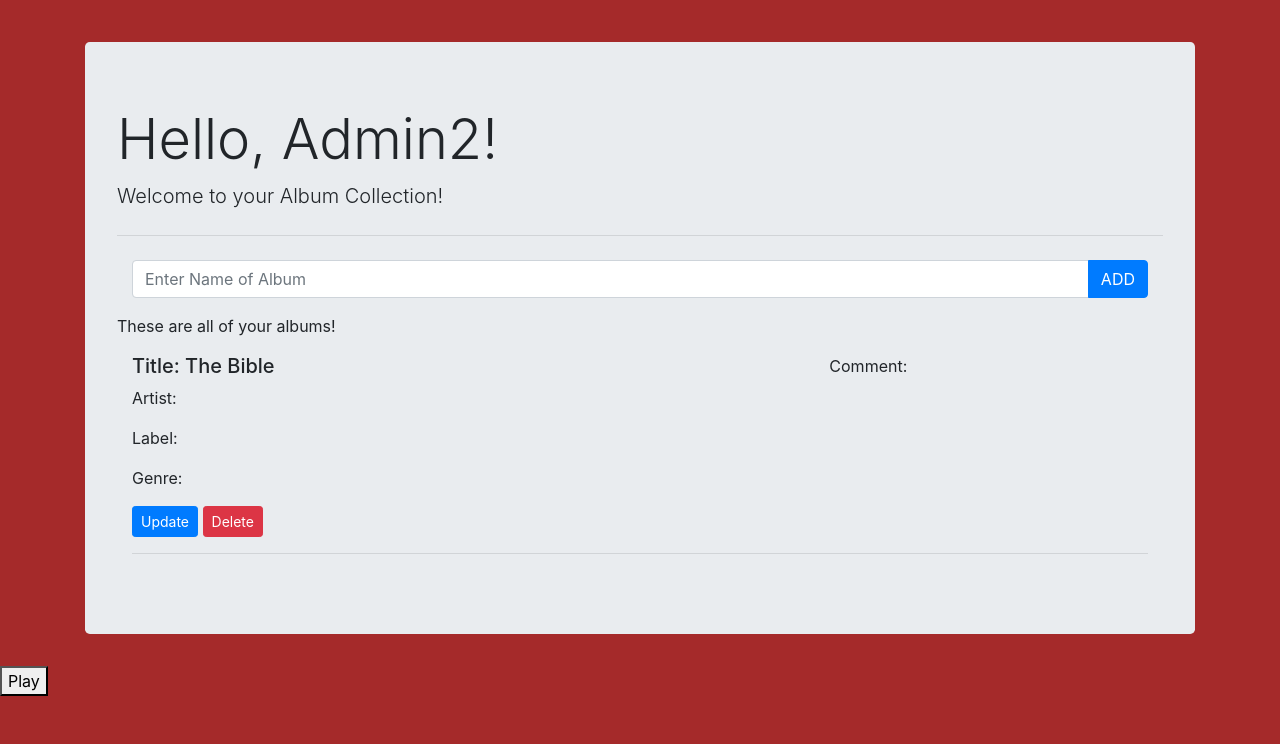
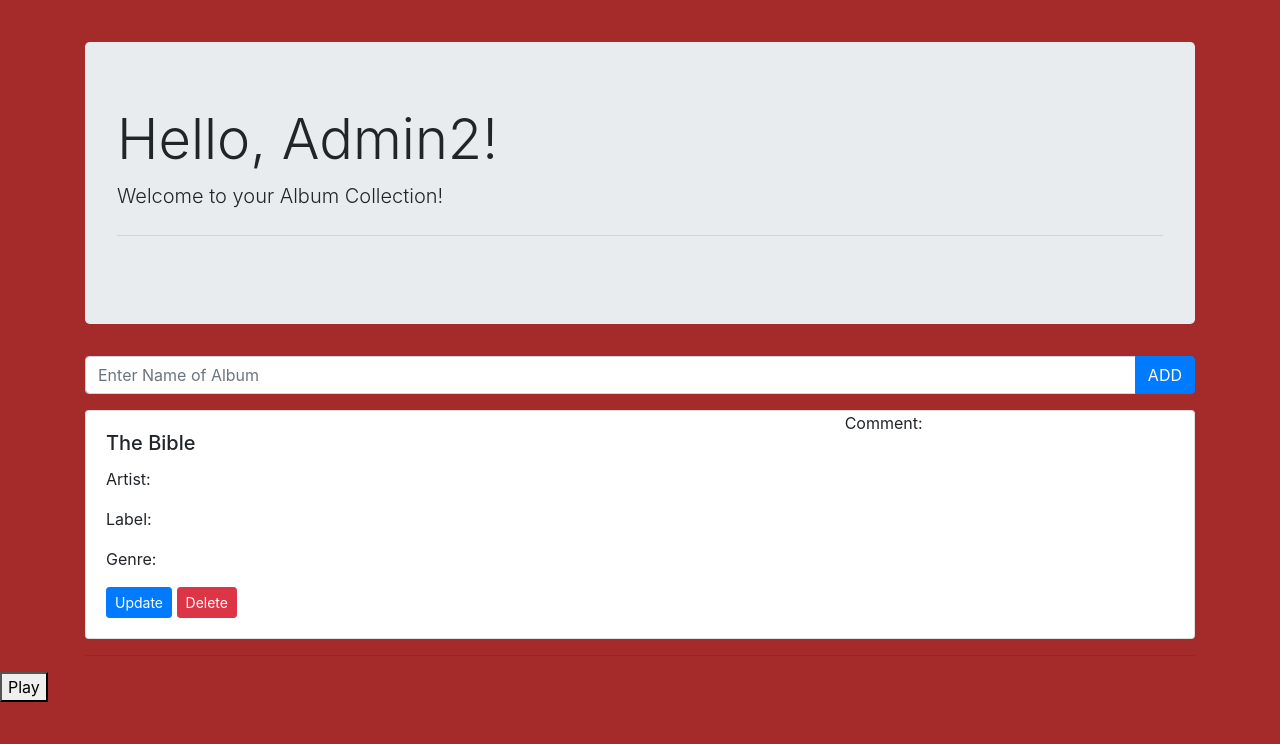
Before and after one commit to Aileran/curatorProject, a Django app: page /curator/album/ in a window 1280 px wide. Shown: the part 56-800 px from the top of the page. Run offline with Django 3.2, Linux system fonts and the light colour scheme; a user stored in the database is signed in; data comes from the database, SQL or seed files in the repository; both versions use the stored data as it was after the commit; parts of the project's set-up code (start-up, migrations or seed data) failed here and were passed over; some libraries are stand-ins or nearby versions.

Commit message:
minor edits to html

```diff
--- a/templates/curator/album_collection.html
+++ b/templates/curator/album_collection.html
@@ -7,11 +7,12 @@
 {% block body %}
 
     <div class="jumbotron">
-        <h1 class="display-4 text-capitalize">Hello, {{  user.username}}!</h1>
+        <h1 class="display-4 text-capitalize">Hello, {{user.username}}!</h1>
         <p class="lead">Welcome to your Album Collection!</p>
         <hr class="my-4">
+    </div>
 
-        <div class="container">
+    <div>
         <form action="{%  url 'add_album' %}" method="post">
             {% csrf_token %}
             <div class="input-group mb-3">
@@ -23,28 +24,24 @@
         </form>
     </div>
 
-        <p>These are all of your albums!</p>
-
     {% for Album in Albums %}
-              <div class="container">
+        <div class="card">
             <div class="row">
                 <div class="col-md-8">
-                        <h5>Title: {{Album.title}}</h5>
-                        <p>Artist: {{Album.artist}}</p>
-                        <p>Label: {{Album.label}}</p>
-                        <p>Genre: {{Album.genre}}</p>
-                            <a class="btn btn-primary btn-sm" href="{% url 'update_album' Album.id %}"> Update</a>
-                            <a class="btn btn-danger btn-sm" href="{% url 'delete_album' Album.id %}"> Delete</a>
+                    <div class="card-body">
+                        <h5 class="card-title">{{Album.title}}</h5>
+                        <p class="card-text">Artist: {{Album.artist}}</p>
+                        <p class="card-text">Label: {{Album.label}}</p>
+                        <p class="card-text">Genre: {{Album.genre}}</p>
+                        <a class="btn btn-primary btn-sm" href="{% url 'update_album' Album.id %}">Update</a>
+                        <a class="btn btn-danger btn-sm" href="{% url 'delete_album' Album.id %}">Delete</a>
+                    </div>
                 </div>
                 <div class="col-md-4">
-                        <p>Comment: {{ Album.comment }}</p>
+                    <p class="card-text ">Comment: {{Album.comment}}</p>
+                </div>
             </div>
         </div>
         <hr>
-            </div>
     {% endfor %}
-    </div>
-
-
-
 {% endblock %}
--- a/templates/curator/base.html
+++ b/templates/curator/base.html
@@ -63,13 +63,8 @@
                         <a class="btn btn-light" href={% url 'register' %}>Register</a>
                     {% endif %}
                 </div>
-
-
-
             </div>
         </nav>
-
-
     <div class="container mt-5">
         {% block body %}
         {% endblock %}
--- a/templates/curator/index.html
+++ b/templates/curator/index.html
@@ -8,7 +8,7 @@
 
     <div class="jumbotron">
         <h1 class="display-4 text-capitalize">Hello, {{  user.username}}!</h1>
-        <p class="lead">Welcome to the #1 rated movie, album and book collection site from CS 416 </p>
+        <p class="lead">Welcome to Curator, the #1 rated movie, album and book collection site from CS 416 </p>
         <hr class="my-4">
         <p>2/2 Group Members Recommend!</p>
         <a class="btn btn-primary btn-lg" href="#" role="button">Learn more</a>
```
Also changed, not shown: templates/curator/book_collection.html (+12 -10 lines), templates/curator/credits.html (+5 -5 lines), templates/curator/movie_collection.html (+15 -14 lines), db.sqlite3. Lines whose indentation alone changed are shown as unchanged.
